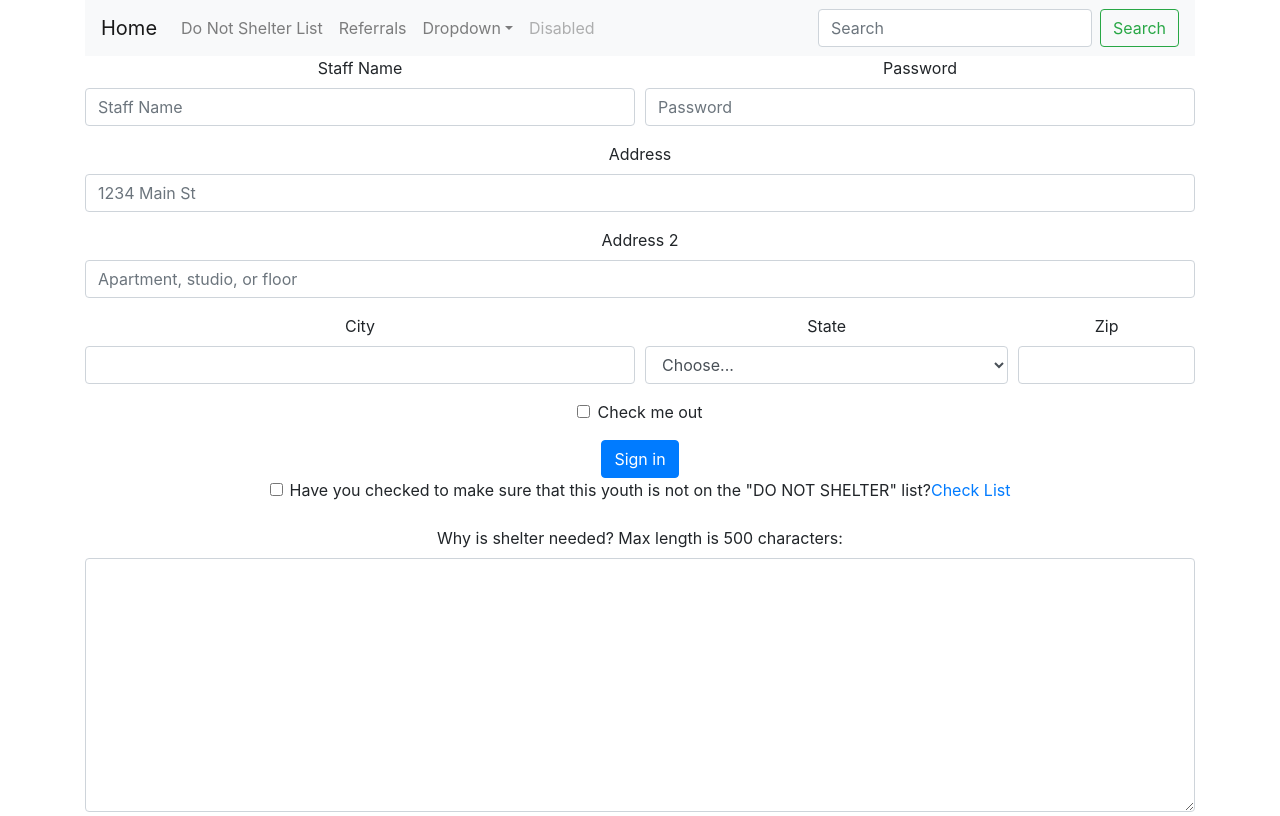
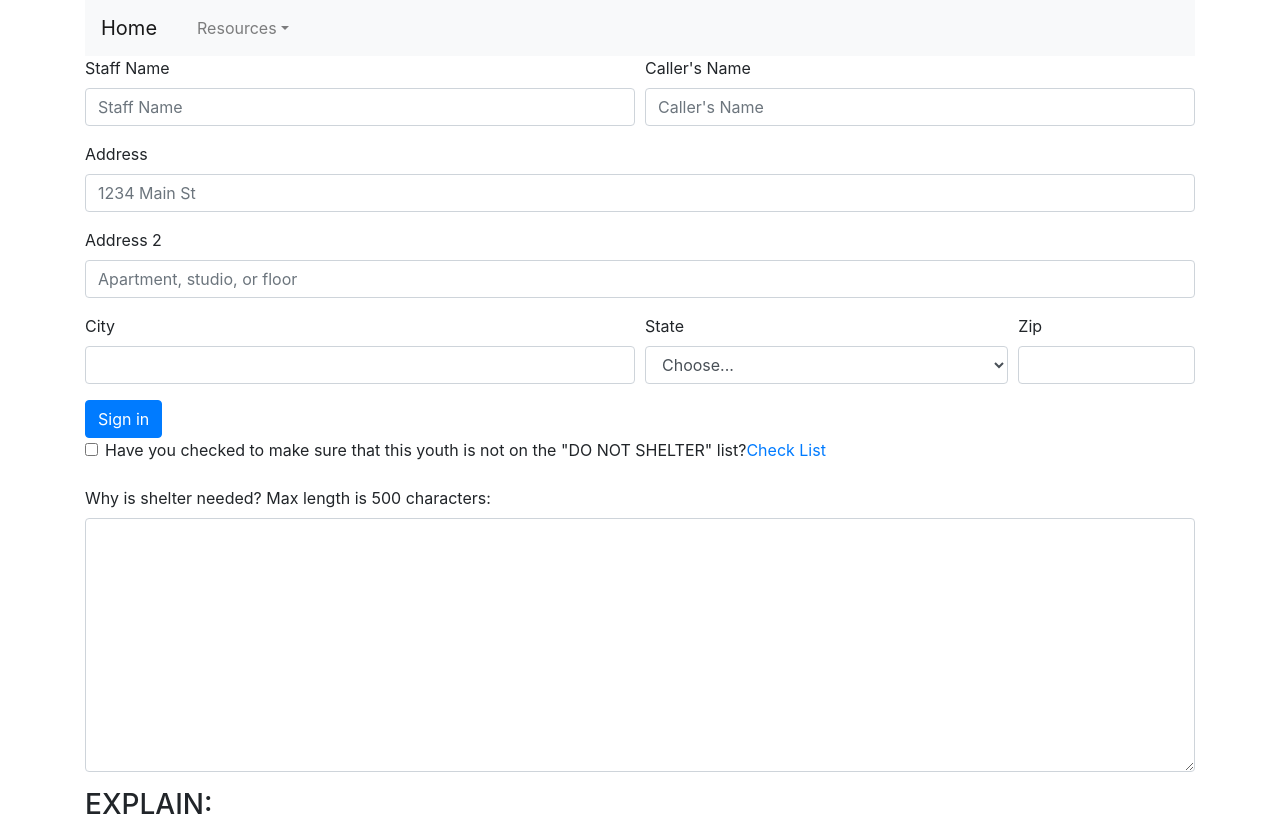
Before and after one commit to smittythehippy/Hackathon-2019, a React (Create React App) app in the folder intake-app/: page / in a window 1280 px wide. Shown: the top 816 px of the page. Built offline with nearby package versions, Linux system fonts and the light colour scheme.

Commit message:
Removed some unused code

```diff
--- a/intake-app/src/App.js
+++ b/intake-app/src/App.js
@@ -17,38 +17,8 @@ import DoNotShelter from './components/views/DoNotShelter.js';
 class App extends Component {
   state = {
     forms: [
-      {
-        id: 1,
-        title: 'Name of Caller: ',
-        completed: false
-      },
-      {
-        id: 2,
-        title: 'Youths Name: ',
-        completed: false
-      },
-      {
-        id: 3,
-        title: 'Youths Age: ',
-        completed: true
-      },
+      //todo: impelement states for each property
     ]
-  }
-
-  markComplete = (id) => {
-    this.setState({
-      forms: this.state.forms.map(form => {
-        if (form.id === id) {
-          form.completed = !form.completed
-        }
-        return form;
-      })
-    });
-  }
-
-  //delete form
-  delForm = (id) => {
-    this.setState({ forms: [...this.state.forms.filter(form => form.id !== id)] });
   }
 
   //render is a lifecyle method, only one that is required
@@ -56,7 +26,7 @@ class App extends Component {
   render() {
     console.log(this.state.forms);
     return (
-      <div className="App container">
+      <div className="container">
       <Header />
         <Router>
           <div>
--- a/intake-app/src/components/layout/FirstForm.js
+++ b/intake-app/src/components/layout/FirstForm.js
@@ -1,4 +1,5 @@
 import React from 'react'
+import 'bootstrap/dist/css/bootstrap.min.css';
 
 export default function FirstForm() {
     return (
@@ -6,11 +7,11 @@ export default function FirstForm() {
             <div className="form-row">
                 <div className="form-group col-md-6">
                     <label htmlFor="inputEmail4">Staff Name</label>
-                    <input type="text" className="form-control" id="inputStaff4" placeholder="Staff Name" />
+                    <input type="text" className="form-control" id="inputStaff" placeholder="Staff Name" />
                 </div>
                 <div className="form-group col-md-6">
-                    <label htmlFor="inputPassword4">Password</label>
-                    <input type="password" className="form-control" id="inputPassword4" placeholder="Password" />
+                    <label>Caller's Name</label>
+                    <input type="text" className="form-control" id="inputCaller" placeholder="Caller's Name" />
                 </div>
             </div>
             <div className="form-group">
@@ -38,14 +39,6 @@ export default function FirstForm() {
                     <input type="text" className="form-control" id="inputZip" />
                 </div>
             </div>
-            <div className="form-group">
-                <div className="form-check">
-                    <input className="form-check-input" type="checkbox" id="gridCheck" />
-                    <label className="form-check-label" htmlFor="gridCheck">
-                        Check me out
-      </label>
-                </div>
-            </div>
             <button type="submit" className="btn btn-primary">Sign in</button>
         </form>
     );
--- a/intake-app/src/components/layout/Header.js
+++ b/intake-app/src/components/layout/Header.js
@@ -19,31 +19,21 @@ function Header() {
                         <li className="nav-item active">
                         </li>
                         <li className="nav-item">
-                            <a className="nav-link" href="/DoNotShelter">Do Not Shelter List</a>
+                            <a className="nav-link" href="/DoNotShelter"></a>
                         </li>
                         <li className="nav-item active">
                         </li>
-                        <li className="nav-item">
-                            <a className="nav-link" href="/referrals">Referrals</a>
-                        </li>
                         <li className="nav-item dropdown">
                             <a className="nav-link dropdown-toggle" href="#" id="navbarDropdown" role="button" data-toggle="dropdown" aria-haspopup="true" aria-expanded="false">
-                                Dropdown</a>
+                                Resources</a>
                             <div className="dropdown-menu" aria-labelledby="navbarDropdown">
-                                <a className="dropdown-item" href="#">Action</a>
-                                <a className="dropdown-item" href="#">Another action</a>
+                                <a className="dropdown-item" href="/DoNotShelter">Do Not Shelter List</a>
+                                <a className="dropdown-item" href="/referrals">Referrals</a>
                                 <div className="dropdown-divider"></div>
-                                <a className="dropdown-item" href="#">Something else here</a>
+                                <a className="dropdown-item" href="http://rcaa.org/youth-service-bureau">RCAA Website</a>
                             </div>
                         </li>
-                        <li className="nav-item">
-                            <a className="nav-link disabled" href="#">Disabled</a>
-                        </li>
                     </ul>
-                    <form className="form-inline my-2 my-lg-0">
-                        <input className="form-control mr-sm-2" type="search" placeholder="Search" aria-label="Search" />
-                        <button className="btn btn-outline-success my-2 my-sm-0" type="submit">Search</button>
-                    </form>
                 </div>
             </nav>
     );
--- a/intake-app/src/components/layout/SecondForm.js
+++ b/intake-app/src/components/layout/SecondForm.js
@@ -1,6 +1,7 @@
 import React from 'react'
 import { BrowserRouter as Router, Route, Link } from 'react-router-dom';
 import DoNotShelter from '../views/DoNotShelter';
+import 'bootstrap/dist/css/bootstrap.min.css';
 
 function SecondForm() {
     return (
@@ -45,6 +46,8 @@ function SecondForm() {
                 TO SPEAK TO THE YOUTH IN ORDER TO COMPLETE THE SCREENING PROCESS</p>
                 <div className="form-check">
                     Are you currently feeling like you want to hurt yourself?
+                    <br />
+
       <input className="form-check-input"
                         type="radio"
                         name="hurt_self"
@@ -53,6 +56,8 @@ function SecondForm() {
                     <label className="form-check-label"
                         htmlFor="exampleRadios1">
                         Yes</label>
+                        <br />
+
                     <input className="form-check-input"
                         type="radio"
                         name="hurt_self"
@@ -64,7 +69,8 @@ function SecondForm() {
                 </div>
                 <div className="form-check">
                     Do you ever get into fist fights or break things when upset?
-      <input className="form-check-input"
+                    <br />
+                    <input className="form-check-input"
                         type="radio"
                         name="fight_break"
                         id="exampleRadios3"
@@ -72,6 +78,7 @@ function SecondForm() {
                     <label className="form-check-label"
                         htmlFor="exampleRadios1">
                         Yes </label>
+                    <br />
 
                     <input className="form-check-input"
                         type="radio"
@@ -99,7 +106,8 @@ function SecondForm() {
 
                 <div className="form-check">
                     Do you have a social worker through Child Welfare Services?
-      <input className="form-check-input"
+                    <br />
+                    <input className="form-check-input"
                         type="radio"
                         name="cws_agent"
                         id="exampleRadios5"
@@ -107,7 +115,7 @@ function SecondForm() {
                     <label className="form-check-label"
                         htmlFor="exampleRadios1">
                         Yes</label>
-
+                    <br />
                     <input className="form-check-input"
                         type="radio"
                         name="cws_agent"
--- a/intake-app/src/components/views/DoNotShelter.js
+++ b/intake-app/src/components/views/DoNotShelter.js
@@ -1,6 +1,5 @@
 import React, { Component } from 'react'
 import { BrowserRouter as Router, Link } from 'react-router-dom';
-
 class DoNotShelter extends Component {
     render() {
         return (
```
